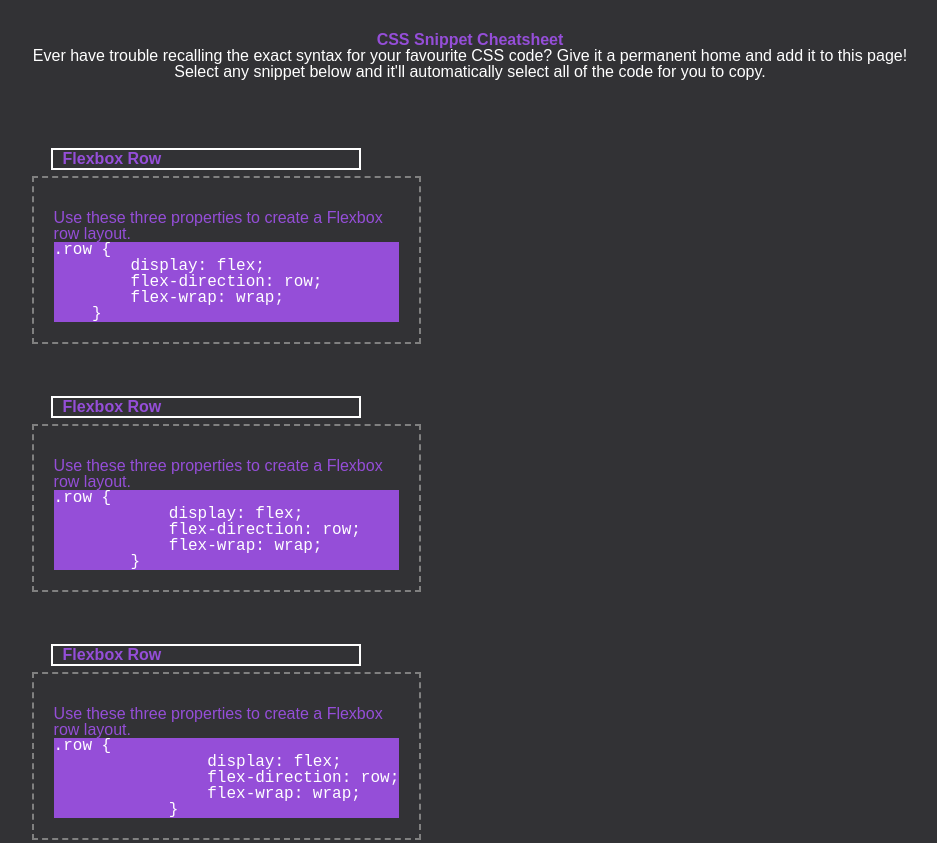
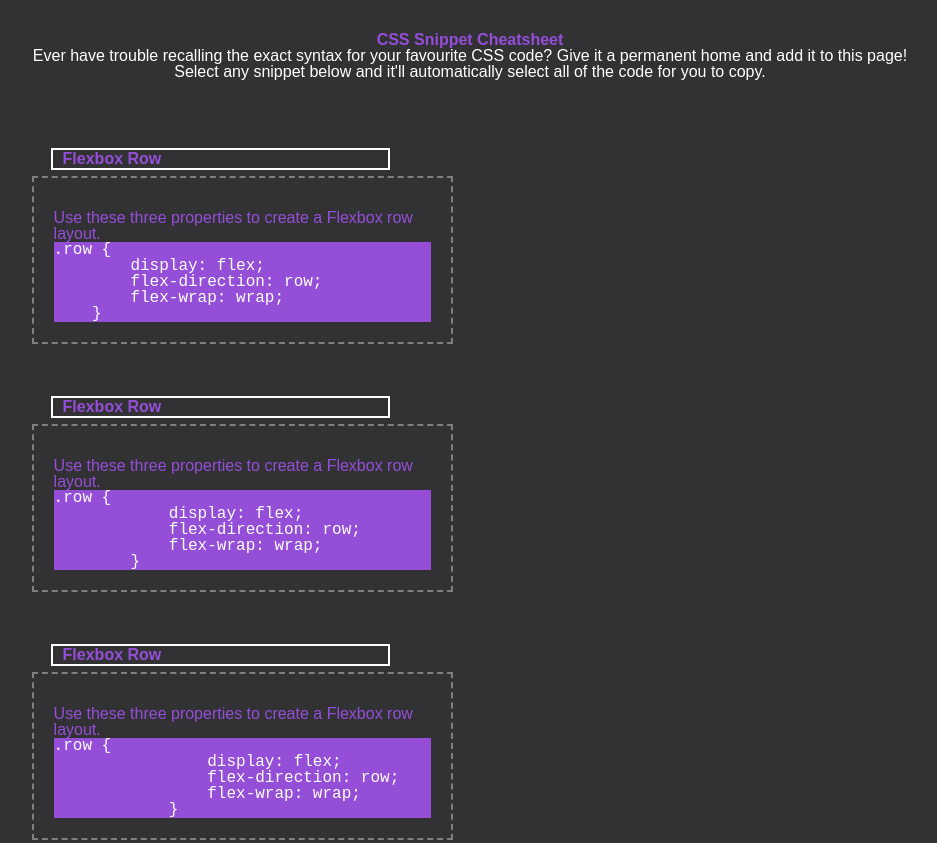
Before and after one commit to AmyLloyd/mini-project-week-2, a plain HTML site: page index.html in a window 1280 px wide. Shown: the top 843 px of the page, without its empty margins (10-947 px from the left). Drawn offline with Linux system fonts and the light colour scheme; files whose address does not match are found by name.

Commit message:
fix alignment

```diff
--- a/assets/css/style.css
+++ b/assets/css/style.css
@@ -31,7 +31,6 @@ footer {
     display: flex;
     flex-direction: row;
     flex-wrap: wrap;
-    width: 96%;
     margin-left: -1.5rem;
     margin-right: -1.5rem;
     justify-content: flex-start;
@@ -69,7 +68,7 @@ footer {
     flex-direction: column;
     padding: 20px;
     margin: 40px;
-    justify-content: center;
+    justify-content: left;
     color: var(--brandpurple);
     flex: 1 0 33%;
     max-width: 33%;
```
